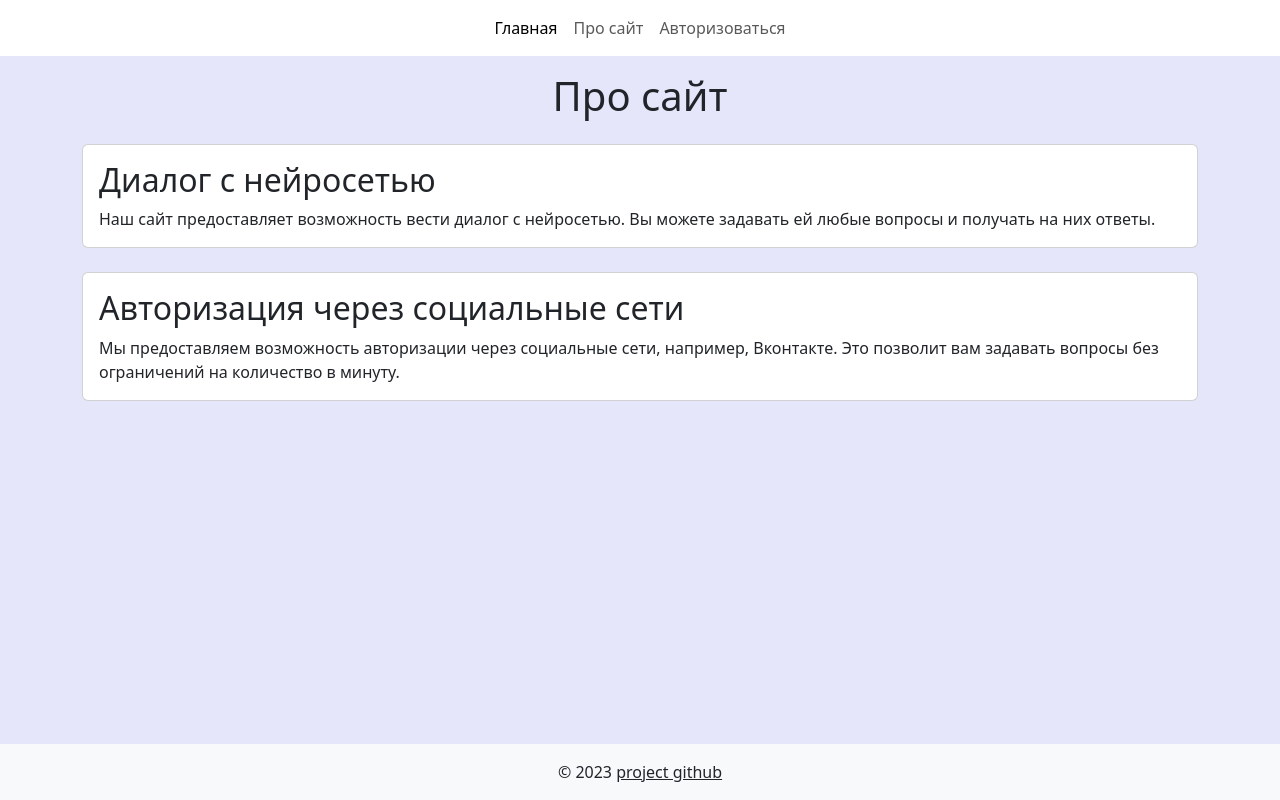
After one commit to da-maltsev/gpt-django, a Django app: template src/app/templates/about.html in a window 1280 px wide. The commit adds this page. Run offline with Django 3.2, Linux system fonts and the light colour scheme; the template is opened without the code that fills it, so the values that code supplies are empty.

Commit message:
add about page and footer

```diff
--- a/docker-compose.yml
+++ b/docker-compose.yml
@@ -23,7 +23,7 @@ services:
       - OPENAI_TOKEN=${OPENAI_TOKEN}
     command: >
       sh -c "./manage.py migrate &&
-             uwsgi --master --http 0.0.0.0:8000 --module app.wsgi --workers 1 --threads 1 --harakiri 25 --max-requests 500 --log-x-forwarded-for --buffer-size 32000"
+             uwsgi --master --http 0.0.0.0:8000 --module app.wsgi --workers 1 --threads 1 --harakiri 30 --max-requests 500 --log-x-forwarded-for --buffer-size 32000"
     ports:
       - 8000:8000
     depends_on:
--- /dev/null
+++ b/src/app/templates/about.html
@@ -0,0 +1,27 @@
+{% extends 'base.html' %}
+{% block title %} Про сайт {% endblock %}
+{% block content %}
+<div class="container">
+  <h1 class="my-4 text-center">Про сайт</h1>
+  <div class="col">
+    <div class="col-md-12">
+      <div class="card my-4">
+        <div class="card-body">
+          <h2 class="card-title">Диалог с нейросетью</h2>
+          <p class="card-text">Наш сайт предоставляет возможность вести диалог с нейросетью. Вы можете задавать ей любые
+            вопросы и получать на них ответы.</p>
+        </div>
+      </div>
+    </div>
+    <div class="col-md-12">
+      <div class="card my-4">
+        <div class="card-body">
+          <h2 class="card-title">Авторизация через социальные сети</h2>
+          <p class="card-text">Мы предоставляем возможность авторизации через социальные сети, например, Вконтакте. Это
+            позволит вам задавать вопросы без ограничений на количество в минуту.</p>
+        </div>
+      </div>
+    </div>
+  </div>
+</div>
+{% endblock %}
--- a/src/app/templates/base.html
+++ b/src/app/templates/base.html
@@ -6,12 +6,19 @@
   <meta name="viewport" content="width=device-width, initial-scale=1.0">
   <title>Помогатор | {% block title %} {% endblock %}</title>
   <link href="https://cdn.jsdelivr.net/npm/bootstrap@5.3.0-alpha1/dist/css/bootstrap.min.css" rel="stylesheet">
+  <script src="https://cdn.jsdelivr.net/npm/bootstrap@5.3.0-alpha1/dist/js/bootstrap.bundle.min.js"></script>
 </head>
-<body style="background-color: lavender">
-<div class="main-banner bg {% block header %}  {% endblock header %}" id="home">
+<body style="background-color: lavender" class="overflow-x-hidden">
+<div class=" pb-5">
   {% include 'header.html' %}
 </div>
+
+<div class="container-fluid pb-5">
 {% block content %}
 {% endblock %}
+</div>
+<div class="fixed-bottom">
+{% include 'footer.html' %}
+</div>
 </body>
 </html>
--- /dev/null
+++ b/src/app/templates/footer.html
@@ -0,0 +1,6 @@
+<footer class="text-center text-white bg-light ">
+  <div class="text-center text-dark p-3" >
+    © 2023
+    <a class="text-dark" href="https://github.com/da-maltsev/gpt-django" target="_blank">project github</a>
+  </div>
+</footer>
--- a/src/app/templates/header.html
+++ b/src/app/templates/header.html
@@ -1,31 +1,26 @@
-{% load i18n %}
-<header>
-  <!-- Navbar -->
-  <nav class="navbar navbar-expand-lg navbar-light bg-white">
-    <div class="container-fluid justify-between">
-      <button
-        class="navbar-toggler"
-        type="button"
-        data-mdb-toggle="collapse"
-        data-mdb-target="#navbarExample01"
-        aria-controls="navbarExample01"
-        aria-expanded="false"
-        aria-label="Toggle navigation"
-      >
-        <i class="fas fa-bars"></i>
+<header class="fixed-top">
+  <nav class="navbar navbar-expand-md navbar-light bg-white">
+    <div class="container-fluid">
+      <button class="navbar-toggler" type="button" data-bs-toggle="collapse" data-bs-target="#navbarCenteredExample"
+              aria-controls="navbarCenteredExample" aria-expanded="false" aria-label="Toggle navigation">
+        <span class="navbar-toggler-icon"></span>
       </button>
       <div class="collapse navbar-collapse justify-content-center" id="navbarCenteredExample">
         <ul class="navbar-nav mb-2 mb-lg-0">
-          <li class="nav-item active">
-            <a class="nav-link" aria-current="page" href="{% url 'gpt:home' %}">Главная</a>
+          <li class="nav-item">
+            <a class="nav-link active" aria-current="page" href="{% url 'gpt:home' %}">Главная</a>
           </li>
           <li class="nav-item">
-            <a class="nav-link" href="#">Про сайт</a>
+            <a class="nav-link" href="{% url 'gpt:about' %}">Про сайт</a>
           </li>
-            {% if user.is_authenticated %}
+          {% if user.is_authenticated %}
+          <li class="nav-item">
             <span class="nav-link">Авторизован как {{user.username}}</span>
+          </li>
+          <li class="nav-item">
             <a class="nav-link" href="{% url 'gpt:reply_list' %}">Мои вопросы и ответы</a>
-            {% endif %}
+          </li>
+          {% endif %}
           <li class="nav-item">
             {% if user.is_authenticated %}
             <a class="nav-link" href="{% url 'account_logout' %}">Выход</a>
@@ -37,5 +32,4 @@
       </div>
     </div>
   </nav>
-  <!-- Navbar -->
 </header>
--- a/src/gpt/models.py
+++ b/src/gpt/models.py
@@ -28,7 +28,7 @@ class OpenAiProfile(TimestampedModel):
         ARCHIVED = "archived", "Archived"
 
     uuid = models.UUIDField(default=uuid.uuid4, primary_key=True)
-    token = models.CharField(max_length=100)
+    token = models.CharField(max_length=100, unique=True)
     usage_count = models.PositiveIntegerField(default=0)
     comment = models.TextField(default="")
 
--- a/src/gpt/templates/assistant/reply_list.html
+++ b/src/gpt/templates/assistant/reply_list.html
@@ -5,8 +5,8 @@
   <div class="row">
     <div class="col-md-12"><h1 class="my-4 text-center">Вопросы и ответы</h1>
       <ul class="list-group"> {% for reply in replies %}
-        <li class="list-group-item"><h5><a href="{% url 'gpt:reply_detail' pk=reply.pk %}">{{ reply.question|slice:25 }}</a></h5>
-          <p>{{ reply.answer|slice:55 }}</p>
+        <li class="list-group-item"><h5><a href="{% url 'gpt:reply_detail' pk=reply.pk %}">{{ reply.question|truncatechars_html:25 }}</a></h5>
+          <p>{{ reply.answer|truncatechars_html:55 }}</p>
           <p>Дата создания: {{ reply.created }}</p></li>
         {% empty %}
         <li class="list-group-item">Пока список пуст.</li>
--- a/src/gpt/urls.py
+++ b/src/gpt/urls.py
@@ -12,6 +12,7 @@ urlpatterns = [
     path("ask-gpt/", views.ask_gpt, name="ask_gpt"),
     path("new-chat/", views.new_chat, name="new_chat"),
     path("error-handler/", views.error_handler, name="error_handler"),
+    path("about/", views.about_handler, name="about"),
     path("replies/", views.ReplyListView.as_view(), name="reply_list"),
     path("reply/<uuid:pk>/", views.ReplyDetailView.as_view(), name="reply_detail"),
 ]
```
Also changed, not shown: src/gpt/api/views.py (+6 -1 lines), src/gpt/templates/assistant/home.html (+30 -14 lines), src/gpt/migrations/0003_unique_token.py (added).
